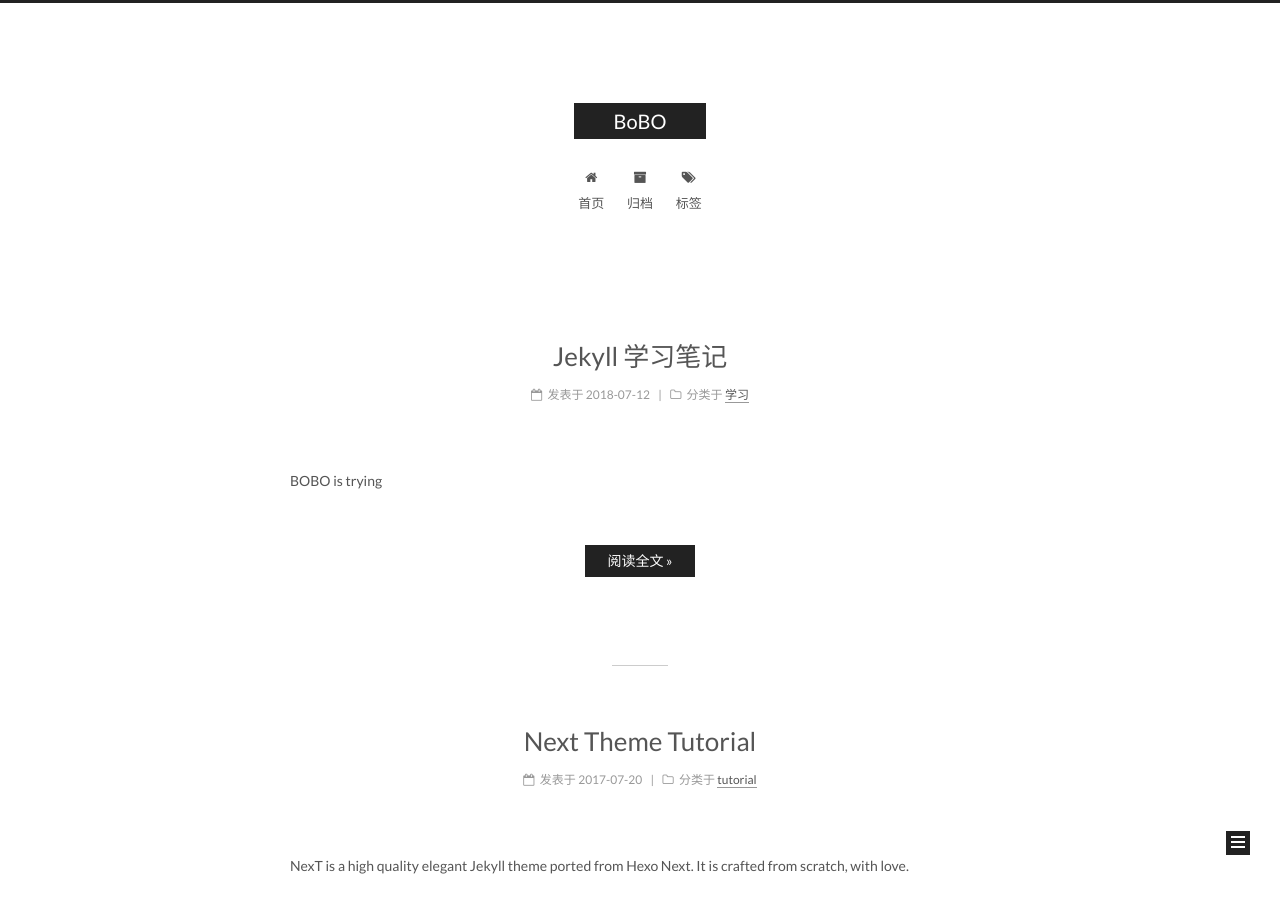
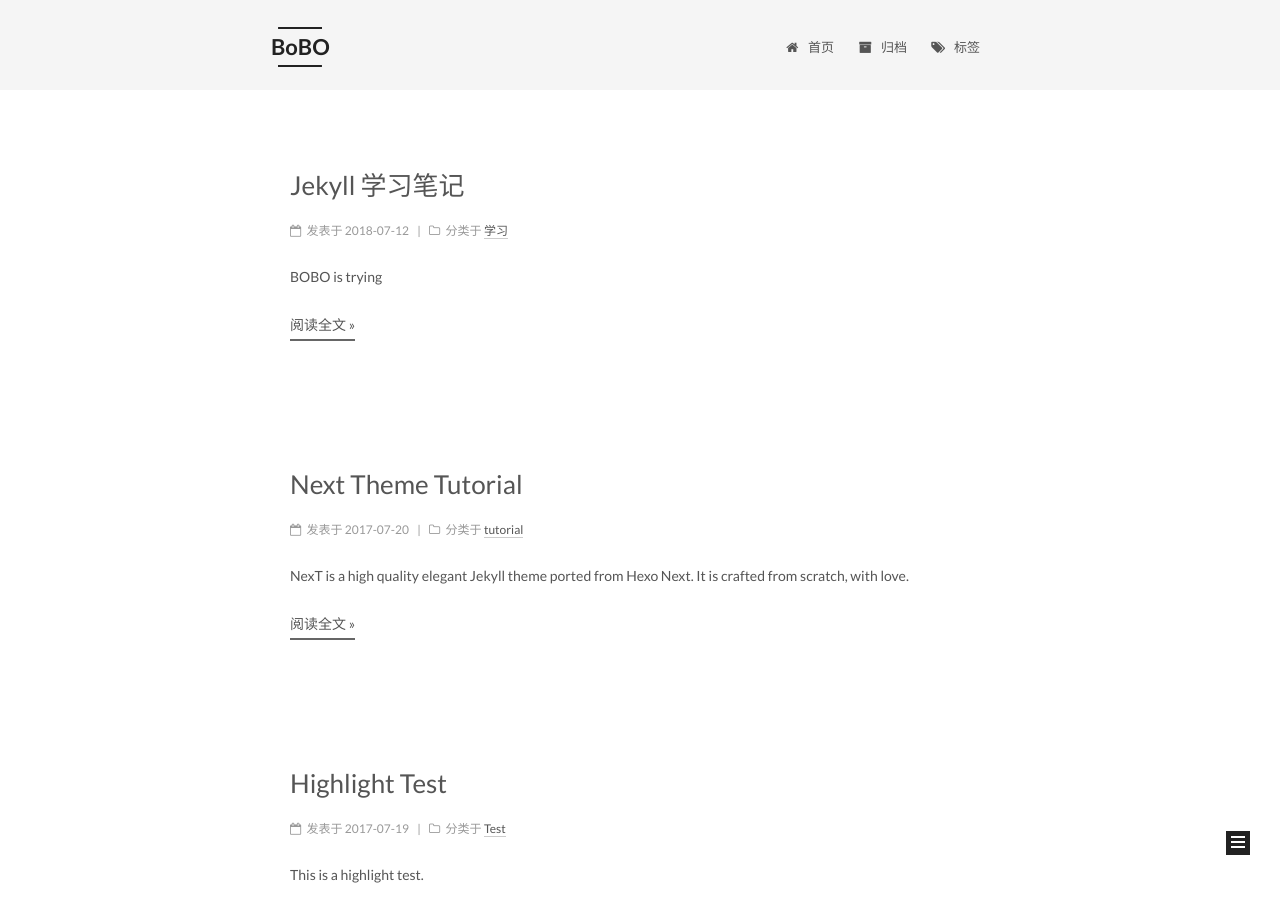
Before and after one commit to YeBo0807/YeBo0807.github.io, a Jekyll site: the page built from index.html, in a window 1280 px wide. Shown: the top 919 px of the page. Built offline with Jekyll 4.4.1, drawn with Linux system fonts in a browser that asks for light colours; emoji names are drawn with the system emoji font; the list of posts is cut into pages by our own code.

Commit message:
Update _config.yml

```diff
--- a/_config.yml
+++ b/_config.yml
@@ -151,7 +151,7 @@ menu_icons:
 # ---------------------------------------------------------------
 
 # Schemes
-scheme: Muse
+scheme: Mist
 #scheme: Mist
 #scheme: Pisces
 
```
